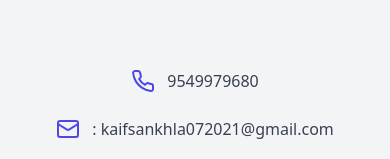
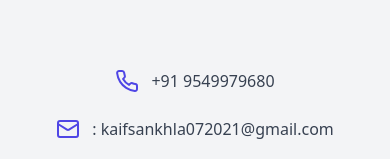
Before and after one commit to theamaan619/Kaif-Portfolio, a React (Vite) app: page / in a window 390 px wide. Shown: the part 4671-4830 px from the top of the page. Built offline with nearby package versions, Linux system fonts and the light colour scheme.

Commit message:
Phone number updated

```diff
--- a/src/App.jsx
+++ b/src/App.jsx
@@ -154,8 +154,9 @@ function App() {
             <div className="flex flex-col md:flex-row justify-around items-center space-y-6 md:space-y-0">
               <ContactInfo
                 icon={<Phone className="w-6 h-6" />}
-                text="9549979680"
+                text="+91 9549979680"
                 type="phone"
+                link="+91 9549979680"
               />
               <ContactInfo
                 icon={<Mail className="w-6 h-6" />}
```
